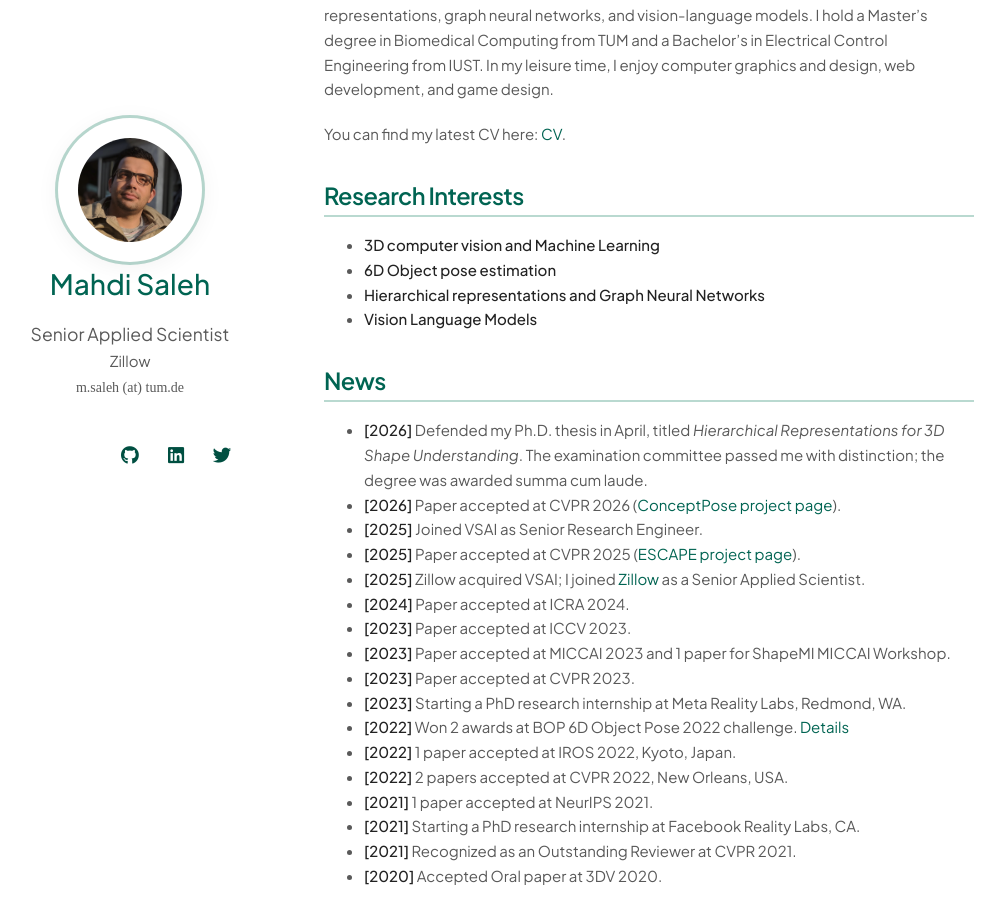
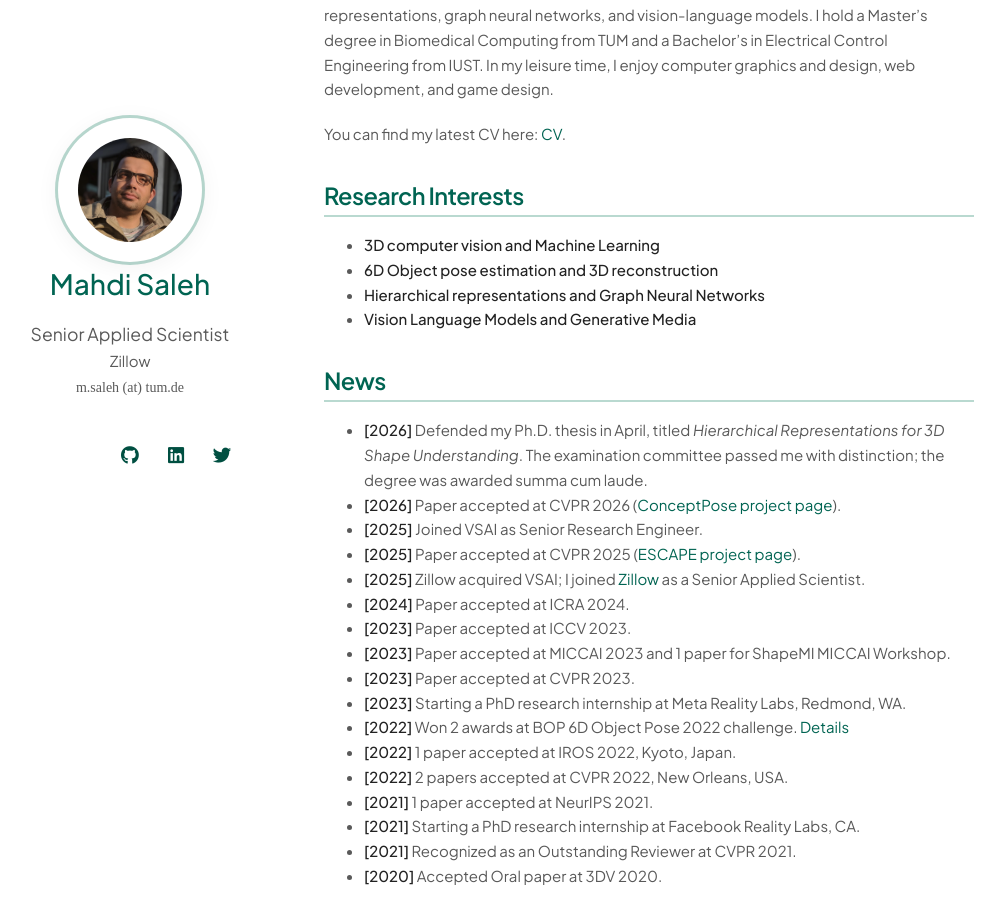
Before and after one commit to mahdi-slh/mahdi-slh.github.io, a Jekyll site: the page built from index.md, in a window 1280 px wide and 900 px high, scrolled down 309 px. Shown: the whole window, without its empty margins (146-1151 px from the left). Built offline with Jekyll 4.4.1, drawn with Linux system fonts in a browser that asks for light colours; nearby versions of some CDN libraries; a style sheet for code colours, icons or effects is not loaded; our own code applies the rules of GitHub Pages for plain Markdown files.

```diff
--- a/_config.yml
+++ b/_config.yml
@@ -1,5 +1,7 @@
 # Basic Information
 title: Mahdi Saleh
+# Shown in the browser tab (<title>); header still uses position + affiliation below.
+page_title_suffix: 3D CV Researcher
 position: Senior Applied Scientist
 affiliation: Zillow
 affiliation_link: https://www.zillow.com/
--- a/_layouts/homepage.html
+++ b/_layouts/homepage.html
@@ -1,7 +1,7 @@
 <!DOCTYPE html>
 <html lang="{{ site.lang | default: "en-US" }}">
   <head>
-    <title>{{ site.title }} | {{site.affiliation}}</title>
+    <title>{{ site.title }} | {{ site.page_title_suffix | default: site.affiliation }}</title>
 
     <meta charset="UTF-8">
     <meta http-equiv="X-UA-Compatible" content="IE=edge">
--- a/index.md
+++ b/index.md
@@ -15,9 +15,9 @@ You can find my latest CV here: [CV](./assets/files/mahdi_saleh_cv.pdf).
 ## Research Interests
 
 - **3D computer vision and Machine Learning**
-- **6D Object pose estimation**
+- **6D Object pose estimation and 3D reconstruction**
 - **Hierarchical representations and Graph Neural Networks**
-- **Vision Language Models**
+- **Vision Language Models and Generative Media**
 
 
 ## News
```
